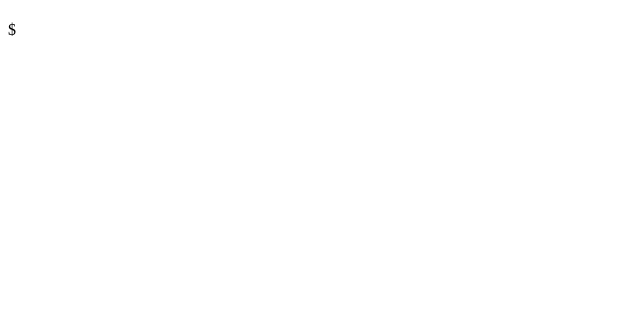
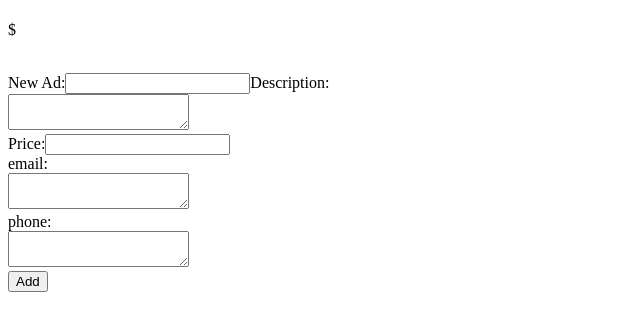
Before and after one commit to OttiV/webay-server, a React (Create React App) app in the folder client/: page /ads/1 in a window 1280 px wide. Shown: the top 330 px of the page, without its empty margins (0-640 px from the left). Built offline with nearby package versions, Linux system fonts and the light colour scheme; no server answers.

Commit message:
set up AdForm

```diff
--- a/client/src/components/AdDetails.js
+++ b/client/src/components/AdDetails.js
@@ -1,4 +1,5 @@
 import React from "react";
+import AdForm from "./AdForm";
 
 export default function AdDetails(props) {
   console.log("PROPSSSS", props.ad.id);
@@ -10,6 +11,11 @@ export default function AdDetails(props) {
       <p>{props.ad.email} </p>
       <p>{props.ad.phone} </p>
       <img src={props.ad.picture} alt={props.ad.description} />
+      <AdForm
+        values={props.formValues}
+        onChange={props.onChange}
+        onSubmit={props.onSubmit}
+      />
     </div>
   );
 }
--- a/client/src/components/AdDetailsContainer.js
+++ b/client/src/components/AdDetailsContainer.js
@@ -2,14 +2,69 @@ import React from "react";
 import { connect } from "react-redux";
 import AdDetails from "./AdDetails";
 import { loadAd } from "../actions/ads";
+// import AdForm from "./AdForm";
 
 class AdDetailsContainer extends React.Component {
   componentDidMount() {
     console.log(this.props.ad);
     this.props.loadAd(this.props.ad);
   }
+
+  onDelete = () => {
+    this.props.deleteAd(this.props.ad.id);
+    this.props.history.push("/");
+  };
+  state = { editMode: false };
+
+  onEdit = () => {
+    //console.log("Check the state onClickhere:", this.state);
+    // intialize editing mode:
+    // set the starting value of the fields to the ad details
+    this.setState({
+      editMode: true,
+      formValues: {
+        title: this.props.ad.title,
+        description: this.props.ad.description,
+        price: this.props.ad.price,
+        email: this.props.ad.email,
+        phone: this.props.ad.phone,
+        picture: this.props.ad.picture
+      }
+    });
+  };
+
+  onChange = ad => {
+    // update the formValues property with the new data from the input field
+    this.setState({
+      formValues: {
+        ...this.state.formValues,
+        [ad.target.name]: ad.target.value
+      }
+    });
+  };
+
+  onSubmit = ad => {
+    ad.preventDefault();
+    this.setState({
+      editMode: false
+    });
+    console.log("this.state test", this.state);
+    this.props.updateAd(this.props.ad.id, this.state.formValues);
+  };
   render() {
-    return <AdDetails ad={this.props.ad} />;
+    return (
+      <div>
+        <AdDetails
+          onDelete={this.onDelete}
+          onEdit={this.onEdit}
+          editMode={this.state.editMode}
+          ad={this.props.ad}
+          onChange={this.onChange}
+          onSubmit={this.onSubmit}
+          formValues={this.state.formValues}
+        />
+      </div>
+    );
   }
 }
 
--- a/client/src/components/AdForm.js
+++ b/client/src/components/AdForm.js
@@ -0,0 +1,61 @@
+import React from "react";
+
+export default class AdForm extends React.Component {
+  render() {
+    return (
+      <form className={"AdForm"} onSubmit={this.props.onSubmit}>
+        <label htmlFor="title">New Ad:</label>
+        <input
+          name="title"
+          value={this.props.title}
+          onChange={this.props.onChange}
+          className={"AdForm_input"}
+        />
+        <label className="DescriptionLabel" htmlFor="description">
+          Description:
+        </label>
+        <br />
+        <textarea
+          name="description"
+          value={this.props.description}
+          onChange={this.props.onChange}
+          className={"EventForm__textarea"}
+        />
+        <br />
+        <label htmlFor="price">Price:</label>
+        <input
+          name="price"
+          value={this.props.price}
+          onChange={this.props.onChange}
+          className={"AdForm_input"}
+        />
+        <br />
+        <label htmlFor="email">email:</label>
+        <br />
+        <textarea
+          name="email"
+          value={this.props.email}
+          onChange={this.props.onChange}
+          className={"AdForm_textarea"}
+        />
+        <br />
+        <label htmlFor="phone">phone:</label>
+        <br />
+        <textarea
+          name="phone"
+          value={this.props.phone}
+          onChange={this.props.onChange}
+          className={"AdForm_textarea"}
+        />
+        <br />
+        <button
+          type="submit"
+          className={"AdForm_submitButton"}
+          onSubmit={this.props.onSubmit}
+        >
+          Add
+        </button>
+      </form>
+    );
+  }
+}
```
